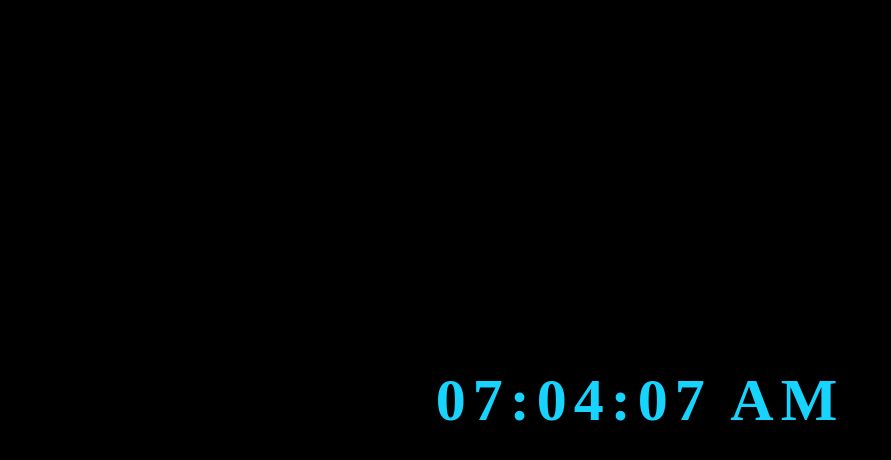
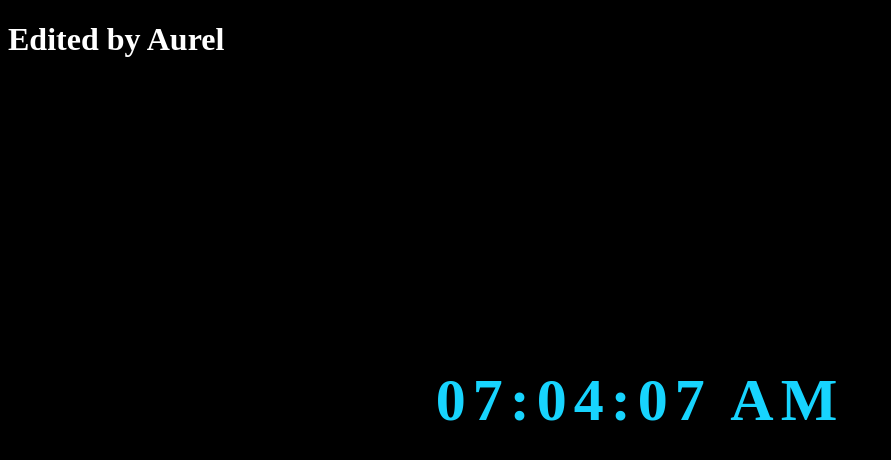
Before and after one commit to Aurel080208/Latihan_contoh_Ikhwan2, a plain HTML site: page index.html in a window 1280 px wide. Shown: the whole page, without its empty margins (0-891 px from the left). Drawn offline with Linux system fonts and the light colour scheme.

Commit message:
Update index.html

```diff
--- a/index.html
+++ b/index.html
@@ -8,7 +8,7 @@
     <title>Aurel</title>
   </head>
   <body>
-    <h1> Edited by Aurel <h1>
+    <h1 style="color: white"> Edited by Aurel <h1>
     <div id="MyClockDisplay" class="clock" onload="showTime()"></div>
     <script src="script.js"></script>
   </body>
```
